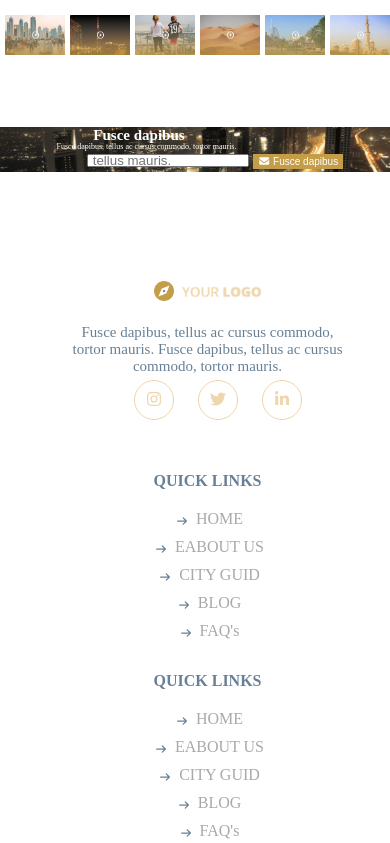
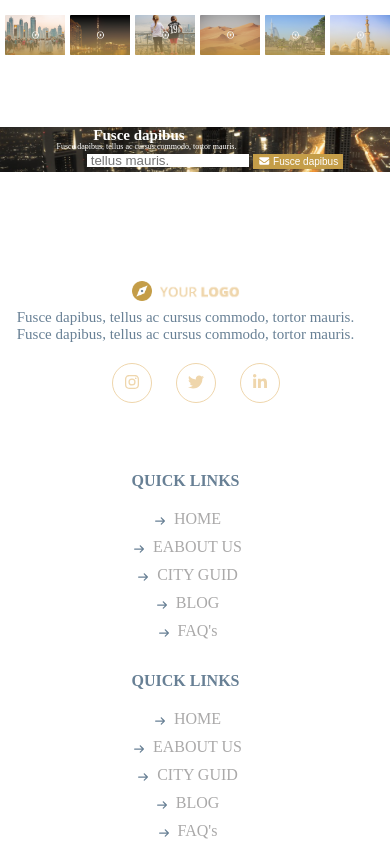
Before and after one commit to AyouBuinany/presentation, a plain HTML site: page breif4/Home.html in a window 390 px wide. Shown: the part 3322-4165 px from the top of the page. Drawn offline with Linux system fonts and the light colour scheme.

Commit message:
first commit

```diff
--- a/breif4/css/style.css
+++ b/breif4/css/style.css
@@ -392,6 +392,7 @@ margin-top: 30px;
 }
 .divl div:nth-of-type(1){
 text-align: center;
+display: flow-root;
 }
 .divl div:nth-of-type(1) h1, p {
 margin-bottom: 10px;
@@ -402,9 +403,10 @@ font-size: 25px;
 font-weight: bold;
 }
 .divl div:nth-of-type(1) input {
-width: 460px;
-height: 40px;
-margin-left: 230px;
+    width: 460px;
+    height: 39px;
+    margin-left: 230px;
+    border: none;
 }
 .divl div:nth-of-type(1) button {
 width: 200px;
@@ -412,7 +414,7 @@ height: 40px;
 background-color: #C49D48;
 border: none;
 color: white;
-font-size: 18px;
+font-size: 15px;
 }
 .divsfooter {
 width: 90%;
@@ -428,11 +430,7 @@ text-align: center;
 }
 .divsfooter div:nth-of-type(1) P {
 font-size: 15px;
-position: relative;
-left: 25%;
 color: #688095;
-top: 15px;
-width: 215px;
 }
 .divsfooter div:nth-of-type(1) span {
 border: 1px solid #EFD6AC;
@@ -625,7 +623,7 @@ justify-content: center;
 flex-direction: column;
 width: 100%;
 height: 1200px;
-margin-top: 10pc;
+margin-top: 130px;
 }
 .ddcenter {
 margin-top: 50px;
@@ -788,9 +786,6 @@ z-index: 10;
             display: none;
         }
         .divsfooter div:nth-of-type(1) h1 {
-            left: 10%;
-        }
-        .divsfooter div:nth-of-type(1) P {
             left: 10%;
         }
         .divsfooter div:nth-of-type(1) span {
@@ -1116,10 +1111,7 @@ flex-direction: column;
 width: 100%;
 margin-top: 20px;
 text-align: center;
-margin-left: 2pc;
-}
-.divsfooter div:nth-of-type(1) P {
-width: 80%;
+margin-left: 10px;
 }
 .chfooter p:nth-of-type(1) {
 margin: 55px 0px 22px 29px;
```
Also changed, not shown: breif4/galery.html (+2 -0 lines).
